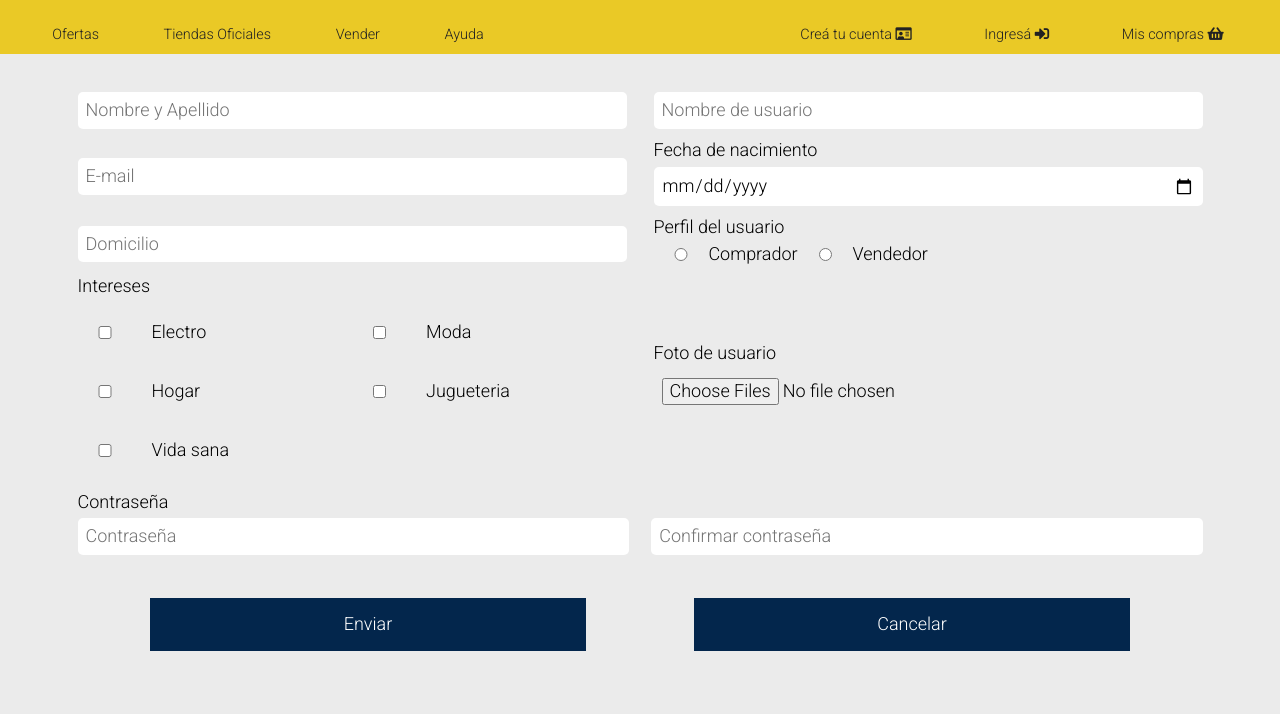
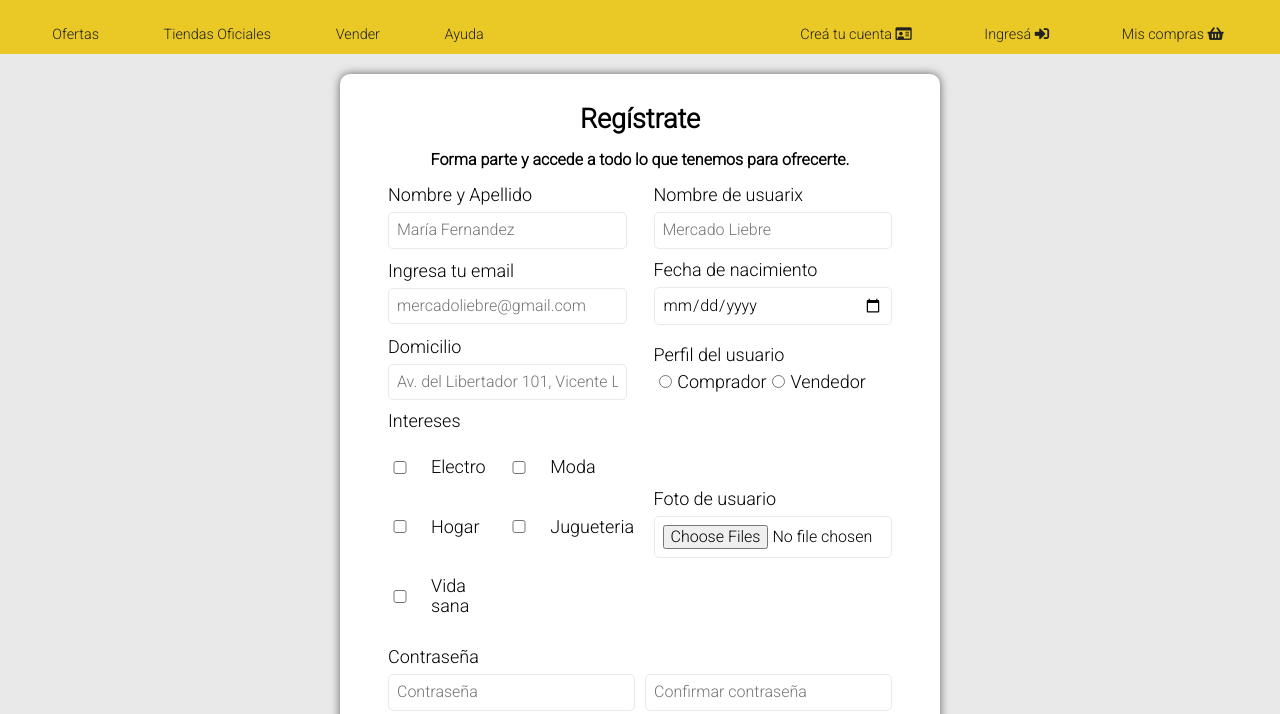
Before and after one commit to AngieDutra/proyecto-mercado-liebre, a website: page views/register.html in a window 1280 px wide. Shown: the part 86-800 px from the top of the page. Drawn offline with Linux system fonts and the light colour scheme.

Commit message:
Mejoras por autocorrecion

```diff
--- a/app.js
+++ b/app.js
@@ -1,5 +1,4 @@
 const path = require('path');
-const fs = require('fs');
 const express = require('express');
 const app = express();
 
--- a/public/css/home.css
+++ b/public/css/home.css
@@ -91,6 +91,7 @@
     opacity: 0;
     transition: all 0.5s ease-in-out;
 }
+/* HOVERS */
 .productos:hover > .productoElementos > .descripcion{
     visibility: visible;
     height: fit-content;
@@ -99,12 +100,17 @@
 .productos:hover{
     box-shadow: 0px 0px 10px rgb(100, 100, 100);
 }
+.productos:hover figure{
+    width: 90%;
+    margin: auto;
+}
 .productos:hover > .productoElementos > h3{
     padding: 5px 0;
 }
 .productos:hover > .productoElementos .envio i{
     animation: rotar 0.5s ease-in-out;
 }
+/* ANIMACION */
 @keyframes rotar {
     100%{
         transform: rotateZ(360deg);
--- a/public/css/login.css
+++ b/public/css/login.css
@@ -9,13 +9,13 @@
     box-shadow: 0px 0px 10px rgb(100, 100, 100);
     border-radius: 10px;
     background-color:#fff;
-    width: 100%;
 }
 main form input{
     width: 100%;
     border:1px solid #E9E9E9;
     border-radius:5px;
     padding:0.5rem;
+    font-size:1rem;
 }
 /*Boton de envio */
 main form button{
--- a/public/css/register.css
+++ b/public/css/register.css
@@ -1,23 +1,41 @@
 /***************** ETIQUETAS **********************/
+main{
+    background:#E9E9E9;
+    padding:200px 0 400px;
+}
 main form {
+    margin:auto;
+    padding:30px 5px;
+    box-shadow: 0px 0px 10px rgb(100, 100, 100);
+    border-radius: 10px;
+    background-color:#fff;
     display:flex;
     flex-wrap: wrap;
     justify-content:center;
-    padding:2rem 0;
 }
 main form fieldset{
     width:90%;
 }
+main h3{
+    width:90%;
+    font-size:1rem;
+    padding:1rem;
+    text-align:center;
+}
 main fieldset input{
     width: 100%;
+    border:1px solid #E9E9E9;
+    border-radius:5px;
     padding:0.5rem;
-    border-radius: 5px;
+    font-size:1rem;
 }
+/* BOTONES */
 main button{
-    width: 40%;
+    width: 45%;
     background-color:#03264C;
+    border-radius:5px;
     padding:1rem;
-    transition: all 1 ease-in-out;
+    transition: all 0.5s ease-in-out;
 }
 main button a{
     text-decoration: none;
@@ -27,6 +45,7 @@
     background-color: #0022AA;
 }
 /***************** CLASES **********************/
+/* LISTAS (perfil e intereses*/
 .form-intereses, .form-perfil{
     display:flex;
     flex-wrap: wrap;
@@ -39,9 +58,11 @@
     width:90%;
     padding:1.2rem;
 }
+/* Contraseña */
 .form-password{
     flex-direction:column;
 }
+/* BOTONES */
 .form-botones{
     width:90%;
     padding: 2rem;
@@ -51,14 +72,24 @@
 /**************** MEDIA QUERIES ****************/
 /* Tablet */
 @media (min-width: 361px){
+    main{
+        padding:155px 0 430px;
+    }
+    main form {
+        width: 361PX;
+    }
     .nombre-apellido{
         width:45%;
     }
 }
 /* Desktop */
 @media (min-width:769px){
+    main{
+        padding:160px 0 270px;
+    }
     main form{
         align-items:center;
+        width:600px;
     }
     main form fieldset{
         width:45%;
--- a/public/css/styles.css
+++ b/public/css/styles.css
@@ -80,7 +80,14 @@
 nav a{
     text-decoration: none;
     color: #222222;
+    transition: color 0.5s ease-in-out;
 }
+/*Nav: HOVER*/
+nav a:hover{
+    color: #0022AA;
+    font-weight: bold;
+}
+
 /* Cuerpo */
 main {
     padding-top: 178px;
@@ -108,7 +115,7 @@
     font-size: 2em;
     margin-bottom: 10px;
     color: #03264C;
-    transition: all 0.3s ease-in-out;
+    transition: color 0.3s ease-in-out;
 }
 footer i:hover{
     color:#0022AA;
--- a/views/register.html
+++ b/views/register.html
@@ -49,21 +49,27 @@
     </header>
     <main>
         <form action="/" method="POST" enctype="multipart/form-data">
+            <h2>Regístrate</h2>
+            <h3>Forma parte y accede a todo lo que tenemos para ofrecerte.</h3>
             <fieldset class="nombre-apellido">
-                <input type="text" name="name" id="name" placeholder="Nombre y Apellido" required>
+                <legend>Nombre y Apellido</legend>
+                <input type="text" name="name" id="name" placeholder="María Fernandez" required>
             </fieldset>
             <fieldset class="nombre-apellido">
-                <input type="text" name="user" id="user" placeholder="Nombre de usuario" required>
+                <legend>Nombre de usuarix</legend>
+                <input type="text" name="user" id="user" placeholder="Mercado Liebre" required>
             </fieldset>
             <fieldset>
-                <input type="email" name="mail" id="mail" placeholder="E-mail" required>
+                <legend>Ingresa tu email</legend>
+                <input type="email" name="mail" id="mail" placeholder="mercadoliebre@gmail.com" required>
             </fieldset>
             <fieldset>
                 <legend>Fecha de nacimiento</legend>
                 <input type="date" name="fecha" id="fecha" value="mm/dd/yyyy" required>
             </fieldset>
             <fieldset>
-                <input type="domicilio" name="domicilio" id="domicilio" placeholder="Domicilio" required>
+                <legend>Domicilio</legend>
+                <input type="domicilio" name="domicilio" id="domicilio" placeholder="Av. del Libertador 101, Vicente López, Provincia de Buenos Aires" required>
             </fieldset>
             <fieldset class="form-perfil">
                 <legend>Perfil del usuario</legend>
```
Also changed, not shown: views/login.html (+1 -1 lines).
